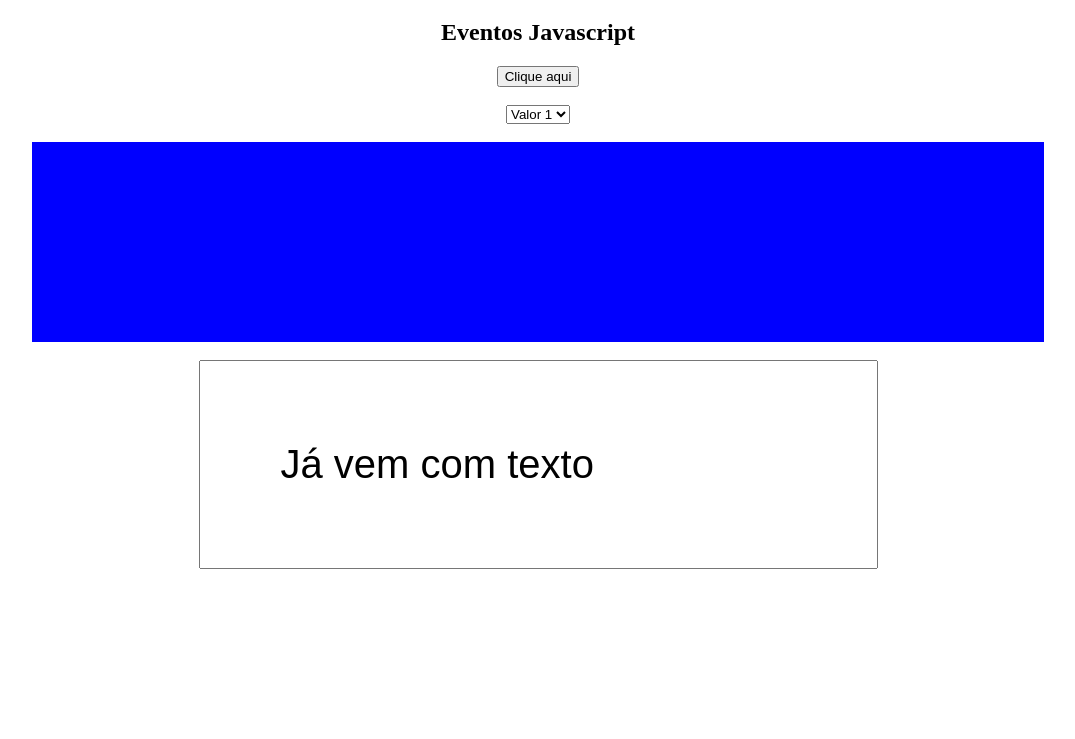
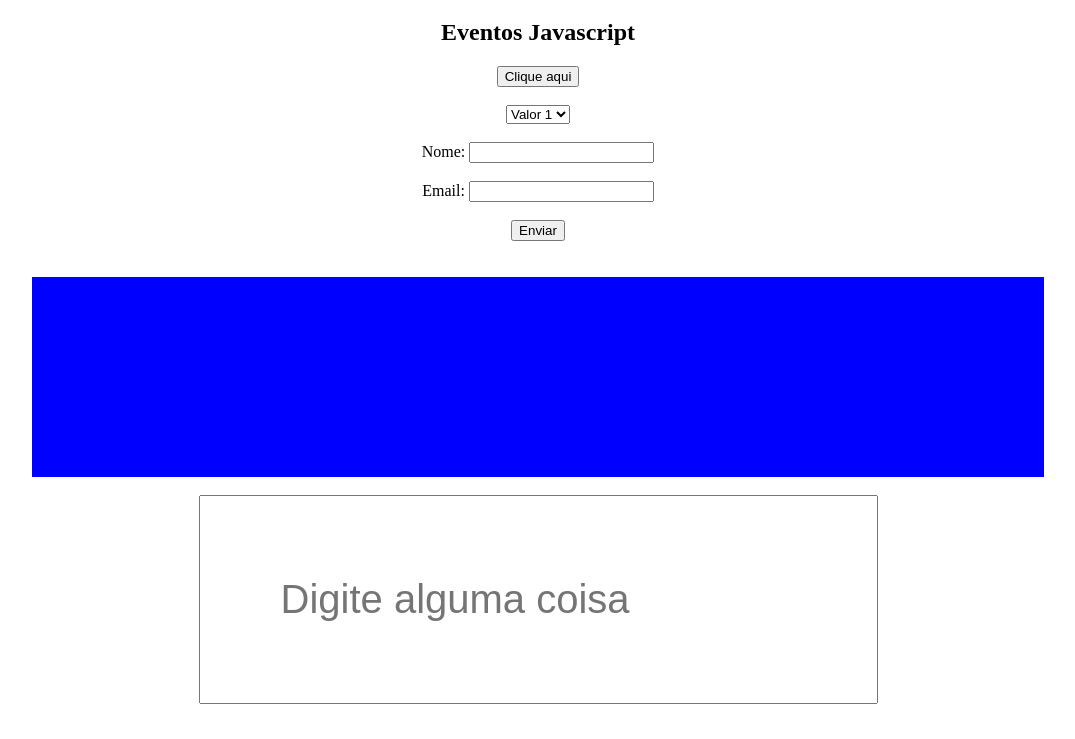
Before and after one commit to Todeskgustavo/Aula10-Eventos, a plain HTML site: page index.html in a window 1280 px wide. Shown: the part 61-800 px from the top of the page, without its empty margins (102-1177 px from the left). Drawn offline with Linux system fonts and the light colour scheme.

Commit message:
Mais alguns treinamentos com eventos

```diff
--- a/index.html
+++ b/index.html
@@ -10,7 +10,7 @@
         }
     </style>
 </head>
-<body>
+<body onresize="console.log('Houve um redimensionamento de tela')">
     <h1>Aprendendo Javascript</h1>
     <h2>Eventos Javascript</h2>
     <p id="texto"></p>
@@ -23,6 +23,17 @@
         <option value="3">Valor 3</option>
         <option value="4">Valor 4</option>
     </select>
+    <br><br>
+
+    <form>
+        <label for="nome">Nome:</label>
+        <input type="text" id="nome" onblur="validarCampo(this)">
+        <br><br>
+        <label for="email">Email:</label>
+        <input type="email" id="email" onblur="validarCampo(this)">
+        <br><br>
+        <button type="submit">Enviar</button>
+    </form>
 
     <br><br>
 
@@ -30,7 +41,7 @@
 
     <br>
 
-    <input id="campoTexto" style="padding: 80px; font-size: 40px;" type="text" placeholder="Digite alguma coisa" value="Já vem com texto">
+    <input onkeydown="teclaPressionada()" id="campoTexto" style="padding: 80px; font-size: 40px;" type="text" placeholder="Digite alguma coisa">
     <script src="javascript.js"></script>
 </body>
 </html>
--- a/javascript.js
+++ b/javascript.js
@@ -30,3 +30,15 @@ function adicionaTexto(){
 function mudou(){
     console.log('Mudou');
 }
+
+function validarCampo(campo){
+    if(campo.value.trim() === '') {
+        alert('Por favor, preencha o campo ' + campo.id);
+        campo.focus();
+    }
+}
+
+function teclaPressionada(){
+    let input = document.getElementById("campoTexto").value;
+    console.log(input);
+}
```
